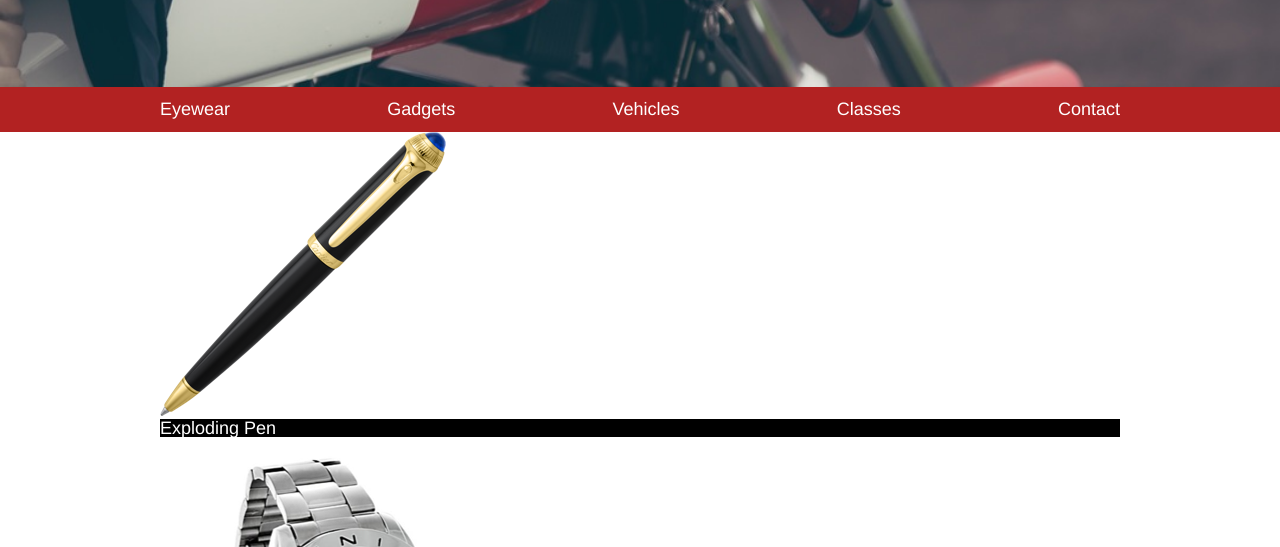
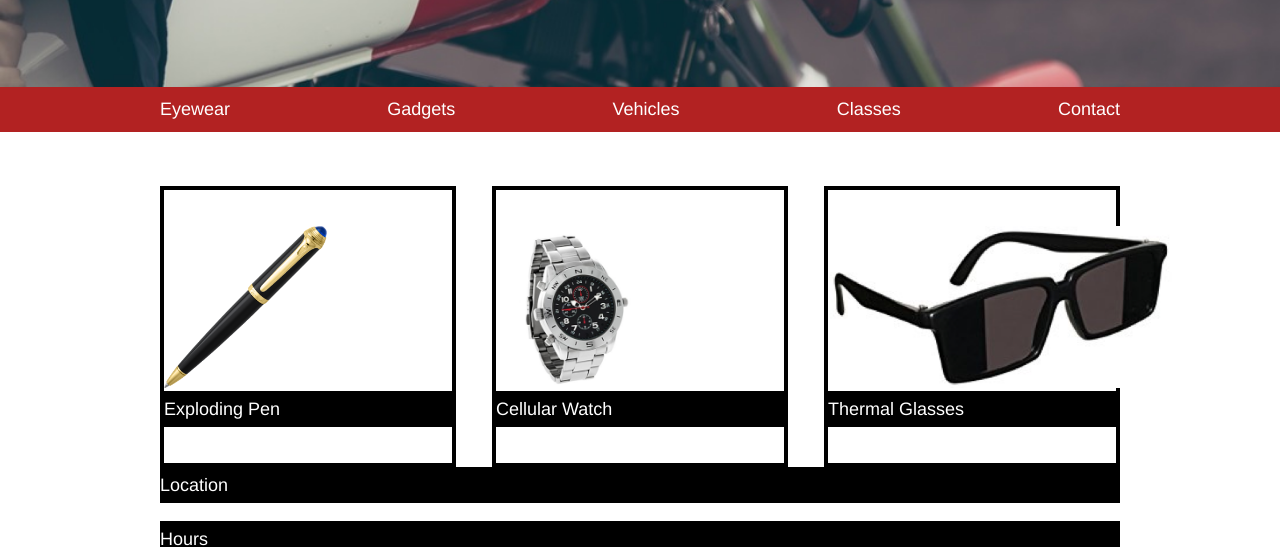
Before and after one commit to GinnyCobbett/SecretAgentSupply, a plain HTML site: page index.html in a window 1280 px wide. Shown: the part 405-952 px from the top of the page. Drawn offline with Linux system fonts and the light colour scheme.

Commit message:
added boxes and layout of products

```diff
--- a/resources/css/style.css
+++ b/resources/css/style.css
@@ -4,13 +4,37 @@ html {
   color: white;
 }
 
-.container {
-  max-width: 960px;
-  margin: auto;
+/* title styles */
+
+h1 {
+  font-size: 1rem;
+  font-weight: normal;
+  padding: 0.66rem 0;
+}
+
+h2 {
+  font-size: 1rem;
+  font-weight: bold;
+  padding-top: 2rem;
+}
+
+h3 {
+  font-size: 2rem;
+  font-weight: bold;
+}
+
+h4 {
+  background-color: black;
+  padding: 0.5rem 0;
 }
 
 header {
   background-color: black;
+}
+
+.container {
+  max-width: 960px;
+  margin: auto;
 }
 
 .logo {
@@ -37,7 +61,6 @@ nav ul {
   padding: 0.75rem 0;
 }
 
-
 .hero {
   background-image: url(../media/moto.jpeg);
   background-repeat: no-repeat;
@@ -45,10 +68,6 @@ nav ul {
   background-size: cover;
   width: 100%;
   height: 25rem;
-}
-
-.hero .container {
-
 }
 
 .title {
@@ -59,23 +78,23 @@ nav ul {
   top: 9rem;
 }
 
-h1 {
-  font-size: 1rem;
-  font-weight: normal;
-  padding: 0.66rem 0;
+.products {
+  display: flex;
+  margin-top: 3rem;
+  align-items: center;
+  justify-content: space-between;
 }
 
-h2 {
-  font-size: 1rem;
-  font-weight: bold;
-  padding-top: 2rem;
+.product {
+  width: 30%;
+  border: 4px solid black;
+  padding: 2rem 0;
+  align-items: center;
+  justify-content: center;
 }
 
-h3 {
-  font-size: 2rem;
-  font-weight: bold;
+.product img {
+  height: 9rem;
+  width: auto;
+
 }
-
-h4 {
-  background-color: black;
-}
```
